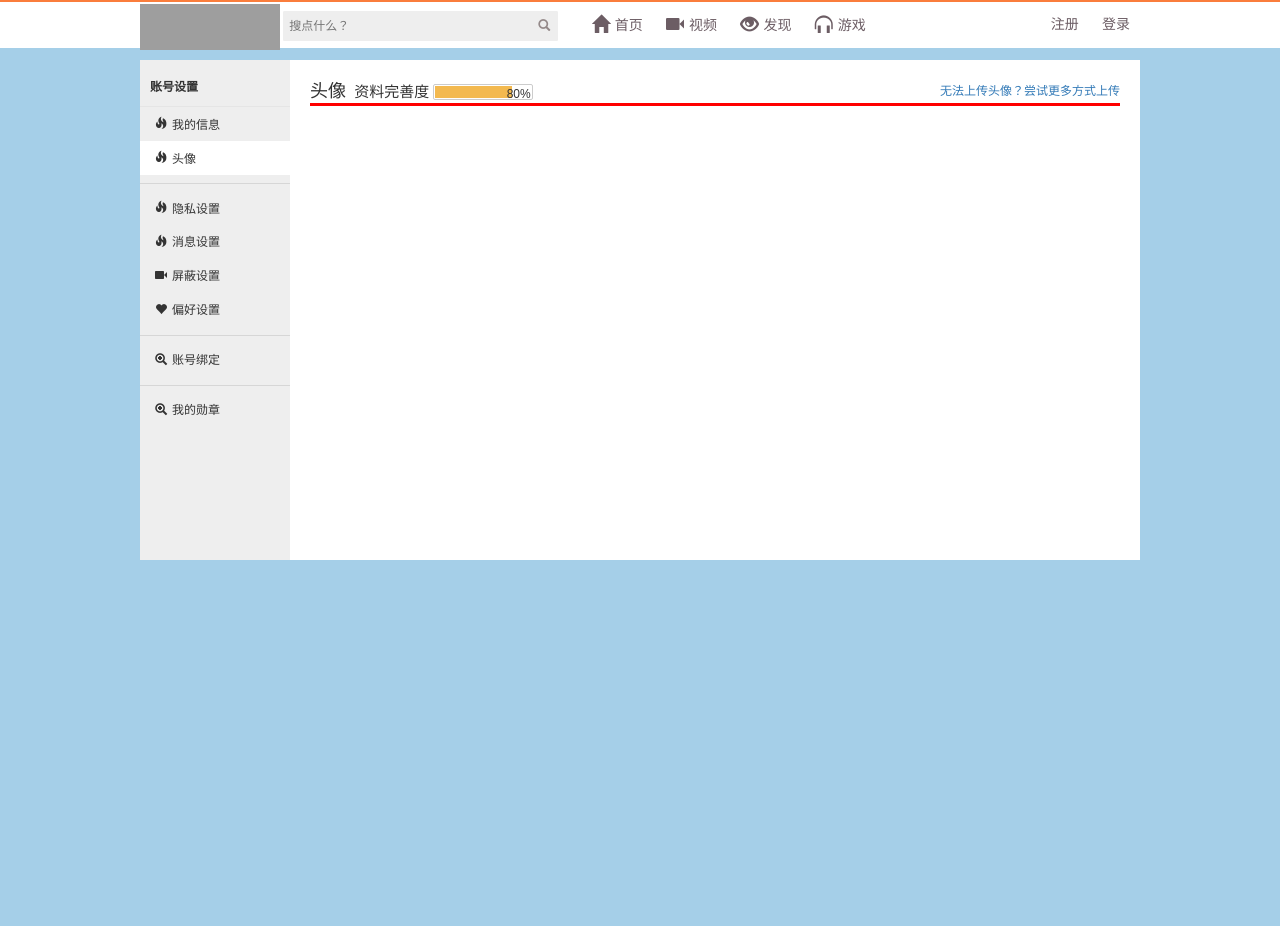
After one commit to stupidehorizon/new-weibo, a Node server app: page /set/photo in a window 1280 px wide. The commit adds this page. Shown: the top 926 px of the page. Run offline with Node 20, Linux system fonts and the light colour scheme; some libraries are stand-ins or nearby versions; grey boxes are pictures that could not be loaded.

```diff
--- /dev/null
+++ b/app/controllers/set.js
@@ -0,0 +1,34 @@
+const User=require('../models/user')
+
+exports.info=(req,res)=>{
+	res.render('setinfo',{
+		title:'账号设置'
+	})
+}
+
+exports.photo=(req,res)=>{
+	res.render('setphoto',{
+		title:'账号设置'
+	})
+}
+
+
+exports.namechange=function(req,res){
+	let name=req.body.name
+	let id=req.body.id
+	if (id) {
+    	User.findById(id, function(err, user) {
+	        if (err) {
+	        	console.log(err)
+	     	}
+	     	user.update({name:name},function(err,user){
+	     		if (err) {
+	          		console.log(err)
+	        	}
+	        	 req.session.user.name=name            //设置session
+        		 app.locals.user.name=name
+	        	 res.send({success:true})
+	     	})
+	    })
+	}
+}
--- a/public/css/userdetail.css
+++ b/public/css/setinfo.css
@@ -318,3 +318,7 @@ a {
   background-color: #eee;
   padding: 5px;
 }
+.hide-info {
+  display: none;
+  color: #ffab12;
+}
--- a/public/js/userDetail.js
+++ b/public/js/userDetail.js
@@ -13,6 +13,7 @@ $(document).ready(function(){
 	$('.submit1').click(function(){
 		var div=$(this).parent().parent().parent();
 		var input=div.find('input');
+		var span=input.next();
 		var name=input.val();
 		var id=$("#userid").val();
 	    $.post("/username",
@@ -21,7 +22,9 @@ $(document).ready(function(){
 	        id:id
 	    },
 	        function(data,status){
-	        alert("数据: \n" + data + "\n状态: " + status);
+	        	console.log(data.success)
+	        	console.log(span)
+	        	span.show();
 	    });
 	});
 })
--- a/public/less/userdetail.less
+++ b/public/less/setinfo.less
@@ -331,3 +331,8 @@ a{
 		}
 	}
 }
+
+.hide-info{
+	display: none;
+	color: #ffab12;
+}
--- a/views/includes/header.ejs
+++ b/views/includes/header.ejs
@@ -5,4 +5,4 @@
 	<meta name="viewport" content="width=device-width,initial-scale=1">
 	<title><%= title %></title>
 	<link rel="stylesheet" type="text/css" href="http://apps.bdimg.com/libs/bootstrap/3.2.0/css/bootstrap.min.css">
-	<link rel="stylesheet" type="text/css" href="./css/reset.css">
+	<link rel="stylesheet" type="text/css" href="/css/reset.css">
--- /dev/null
+++ b/views/pages/setphoto.ejs
@@ -0,0 +1,92 @@
+<% include ../includes/header %>
+<link rel="stylesheet" type="text/css" href="/css/setinfo.css">
+</head>
+<body>
+	<div class="fix-head">
+	<div class="head-content">
+		<div class="left-logo">
+			<a href="/"><span><!--logo--></span></a>
+		</div>
+		<div class="search-box">
+			<input type="text" placeholder="搜点什么？"><span class="glyphicon glyphicon-search"></span>
+		</div>
+		<div class="head-nav logo-btn">
+			<ul>
+				<li><a href="/"><span class="glyphicon glyphicon-home"></span>首页</a></li>
+				<li><a href="#"><span class="glyphicon glyphicon-facetime-video"></span>视频</a></li>
+				<li><a href="#"><span class="glyphicon glyphicon-eye-open"></span>发现</a></li>
+				<li><a href="#"><span class="glyphicon glyphicon-headphones"></span>游戏</a></li>
+			</ul>
+		</div>
+		<div class="log logo-btn">
+			<% if(!user){ %>
+				<ul>
+					<li><a href="/showsignin">注册</a></li>
+					<li><a href="/showsignup">登录</a></li>
+				</ul>
+			<% }else{ %>
+				<ul>
+					<li><a><span class="glyphicon glyphicon-user"></a></span><a><%= user.name %></a></li>
+					<div class="edit-hover">
+						<span class="glyphicon glyphicon-cog edit-btn">
+						<div class="edit">
+							<ul>
+								<li><a href="/set/info">账号设置</a></li>
+								<li><a href="/set/info">账号设置</a></li>
+								<li><a href="/set/info">账号设置</a></li>
+								<li><a href="/set/info">账号设置</a></li>
+								<li><a href="/set/info">账号设置</a></li>
+								<li><a href="/set/info">账号设置</a></li>
+								<li><a href="/set/info">账号设置</a></li>
+								<li><a href="/set/info">账号设置</a></li>
+								<li><a href="/set/info">账号设置</a></li>
+								<li><a href="/logout">退出登录</a></li>
+								<div class="clear"></div>
+							</ul>
+						</div>
+						<div class="triangle"></div>
+					</div>
+				</ul>
+			<% } %>
+		</div>
+	</div>
+</div>
+<div class="userdetail">
+	<div class="left-nav">
+		<form>
+			<fieldset><legend>账号设置</legend></fieldset>
+		</form>
+		<a href="/set/info" ><span class="glyphicon glyphicon-fire"><h2>我的信息</h2></a>
+		<a href="/set/photo" class="avtive"><span class="glyphicon glyphicon-fire"><h2>头像</h2></a>
+		<div class="line"></div>
+		<a href="#"><span class="glyphicon glyphicon-fire"><h2>隐私设置</h2></a>
+		<a href="#"><span class="glyphicon glyphicon-fire"></span><h2>消息设置</h2></a>
+		<a href="#"><span class="glyphicon glyphicon-facetime-video"></span><h2>屏蔽设置</h2></a>
+		<a href="#"><span class="glyphicon glyphicon-heart"></span><h2>偏好设置</h2></a>
+		<div class="line"></div>
+		<a href="#"><span class="glyphicon glyphicon-zoom-in"></span><h2>账号绑定</h2></a>
+		<div class="line"></div>
+		<a href="#"><span class="glyphicon glyphicon-zoom-in"></span><h2>我的勋章</h2></a>
+	</div>
+	<div class="right-info">
+		<div class="head">
+			<h1>头像</h1>
+			<div class="pr-bar">
+				<span>资料完善度</span>
+				<div class="pr">
+					<div class="inner">
+						<span>80%</span>
+					</div>
+				</div>
+			</div>
+			<a href="">无法上传头像？尝试更多方式上传</a>
+		</div>
+		<div class="account-info">
+
+
+		</div>
+</div>
+<script type="text/javascript" src="http://apps.bdimg.com/libs/jquery/2.1.4/jquery.min.js"></script>
+<script type="text/javascript" src="/js/userDetail-head.js"></script>
+</body>
+</html>
--- a/views/pages/signup.ejs
+++ b/views/pages/signup.ejs
@@ -7,7 +7,7 @@
 		<h1><%= title %></h1>
 		<div>
 			<label for="name">邮箱:</label>
-			<input type="text" id="name" autofocus name="user[name]" required>
+			<input type="text" id="name" autofocus name="user[passname]" required>
 			<span class="error">This is an error</span>
 		</div>
 		<div>
```
Also changed, not shown: app/controllers/signin.js (+2 -5 lines), app/controllers/useredit.js (deleted, +0 -28 lines), config/routes.js (+4 -3 lines), views/pages/index.ejs (+12 -12 lines), views/pages/setinfo.ejs (renamed from views/pages/userDetail.ejs, +20 -20 lines).
